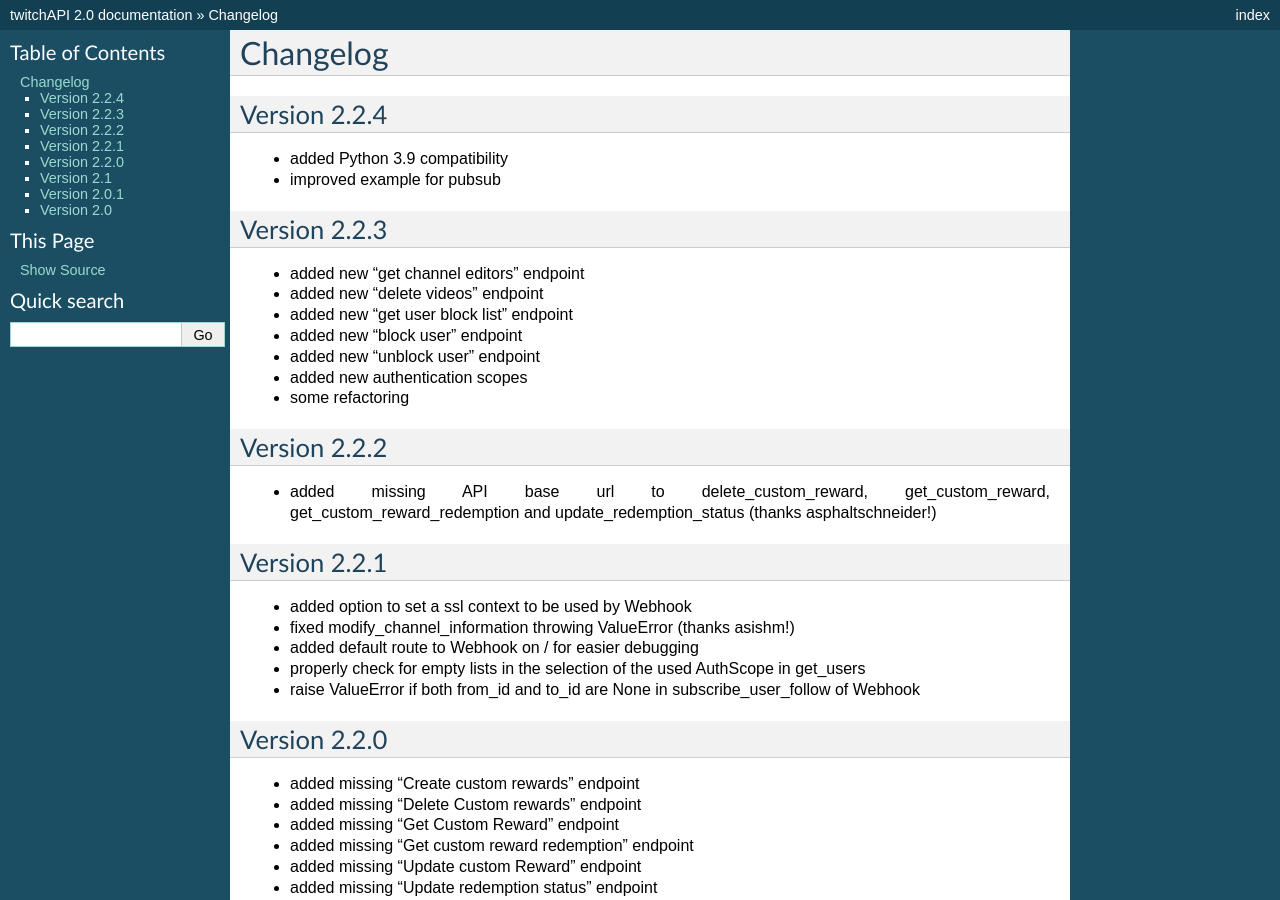
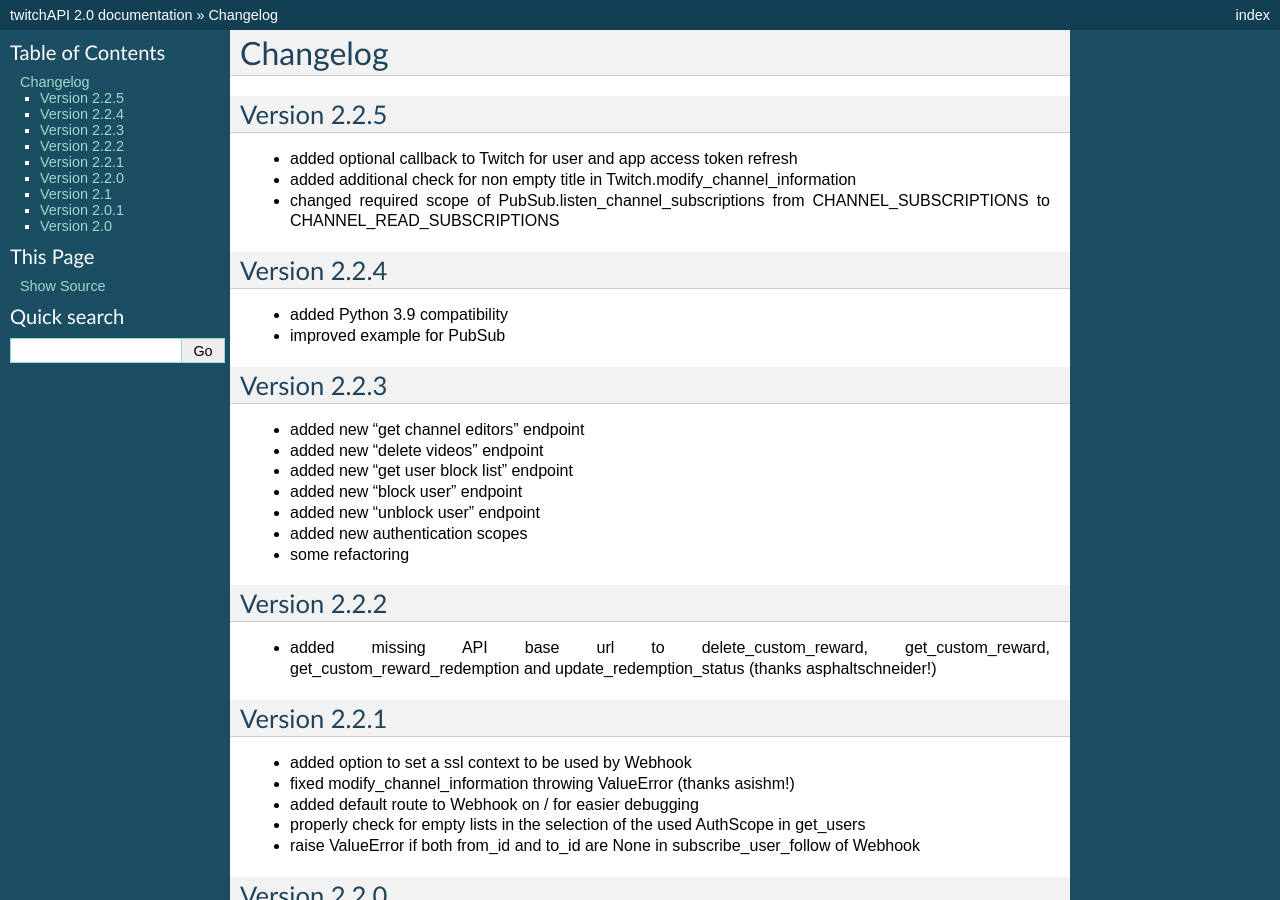
Before and after one commit to Teekeks/pyTwitchAPI, a Sphinx documentation site: the page built from docs/changelog.rst, in a window 1280 px wide and 900 px high. Built offline with Sphinx 7.4.7, drawn with Linux system fonts in a browser that asks for light colours.

Commit message:
preparation for v2.2.5 release

```diff
--- a/docs/changelog.rst
+++ b/docs/changelog.rst
@@ -4,11 +4,20 @@
 =====================================
 
 ****************
+Version 2.2.5
+****************
+
+* added optional callback to Twitch for user and app access token refresh
+* added additional check for non empty title in Twitch.modify_channel_information
+* changed required scope of PubSub.listen_channel_subscriptions from CHANNEL_SUBSCRIPTIONS to CHANNEL_READ_SUBSCRIPTIONS
+
+
+****************
 Version 2.2.4
 ****************
 
 * added Python 3.9 compatibility
-* improved example for pubsub
+* improved example for PubSub
 
 ****************
 Version 2.2.3
--- a/setup.cfg
+++ b/setup.cfg
@@ -1,6 +1,6 @@
 [metadata]
 name=twitchAPI
-version=2.2.4
+version=2.2.5
 url=https://github.com/Teekeks/pyTwitchAPI
 author=Lena "Teekeks" During
 author_email=info@teawork.de
--- a/setup.py
+++ b/setup.py
@@ -4,7 +4,7 @@
 setup(
     packages=find_packages(),
     name="twitchAPI",
-    version="2.2.4",
+    version="2.2.5",
     url="https://github.com/Teekeks/pyTwitchAPI",
     author="Lena \"Teekeks\" During",
     author_email="info@teawork.de",
--- a/twitchAPI/__init__.py
+++ b/twitchAPI/__init__.py
@@ -4,4 +4,4 @@
 from twitchAPI.types import *
 from twitchAPI.pubsub import PubSub
 
-VERSION = (2, 2, 4)
+VERSION = (2, 2, 5)
```
